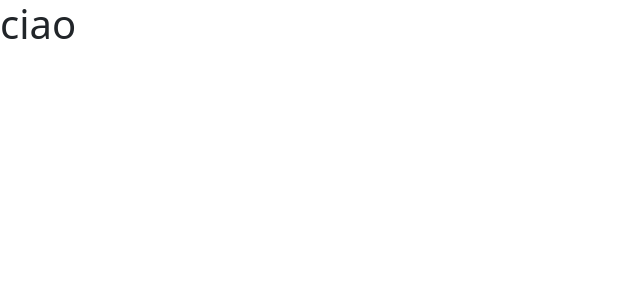
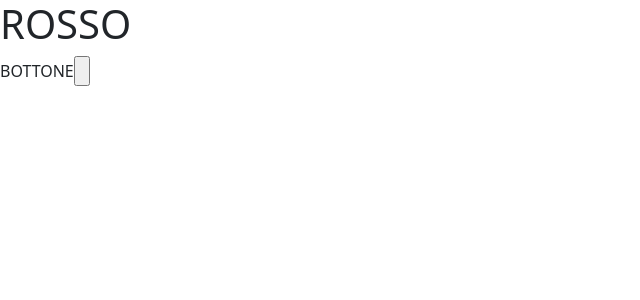
Before and after one commit to kr0ma55/XDotZero, an Angular app: page / in a window 1280 px wide. Shown: the top 300 px of the page, without its empty margins (0-640 px from the left). Built offline with nearby package versions, Linux system fonts and the light colour scheme.

Commit message:
push per Rober con interpolazione

```diff
--- a/package.json
+++ b/package.json
@@ -3,7 +3,7 @@
   "version": "0.0.0",
   "scripts": {
     "ng": "ng",
-    "start": "ng serve -o",
+    "start": "ng serve -o --port 4401",
     "build": "ng build",
     "test": "ng test",
     "lint": "ng lint",
--- a/src/app/saluto/saluto.component.html
+++ b/src/app/saluto/saluto.component.html
@@ -1,3 +1,5 @@
 <h1>
-   ciao
+   {{ saluto.documentStatus }} <!--INTERPOLAZIONE-->
 </h1>
+<label for="fname">BOTTONE</label>
+<input (click)="cambiaValoreInPagina()" type="button" id="fname" name="fname">
--- a/src/app/saluto/saluto.component.ts
+++ b/src/app/saluto/saluto.component.ts
@@ -1,8 +1,44 @@
-import { Component } from '@angular/core';
+import { Component, OnInit } from '@angular/core';
 
 @Component({
   selector: 'app-saluto',
   templateUrl: './saluto.component.html',
   styleUrls: ['./saluto.component.scss']
 })
-export class SalutoComponent { }
+export class SalutoComponent implements OnInit{
+
+
+  saluto : Object;
+
+
+
+  ngOnInit(): void {
+
+    //FACCIAMO FINTA CHE L'OGGETO PROVENGA DA UN BE
+    // E IL SUO VALORE CAMBI OGNI GIORNO
+    this.saluto = {
+      "documentStatus": "ROSSO",
+      "campo2" :"verde"
+    }
+
+
+  }
+
+  private cambiaValoreInPagina(): void {
+    if(this.saluto["documentStatus"] === "VERDE"){
+      this.saluto["documentStatus"] = "ROSSO";
+      return;
+    }
+    if(this.saluto["documentStatus"] === "ROSSO"){
+      this.saluto["documentStatus"] = "VERDE";
+      return;
+    }
+
+
+  }
+
+
+
+
+
+ }
```
